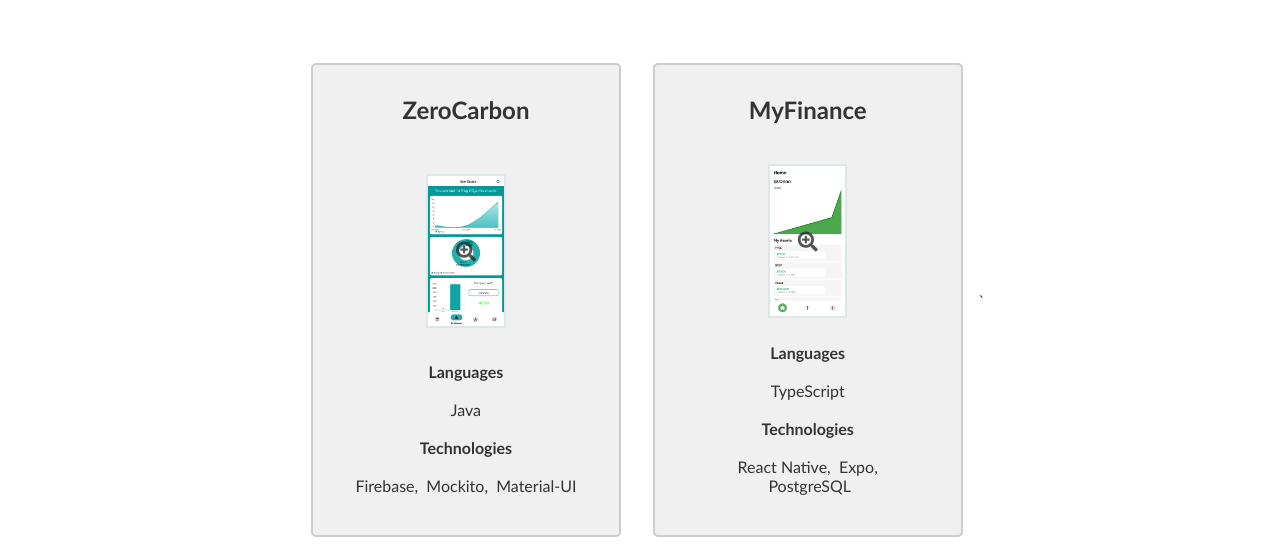
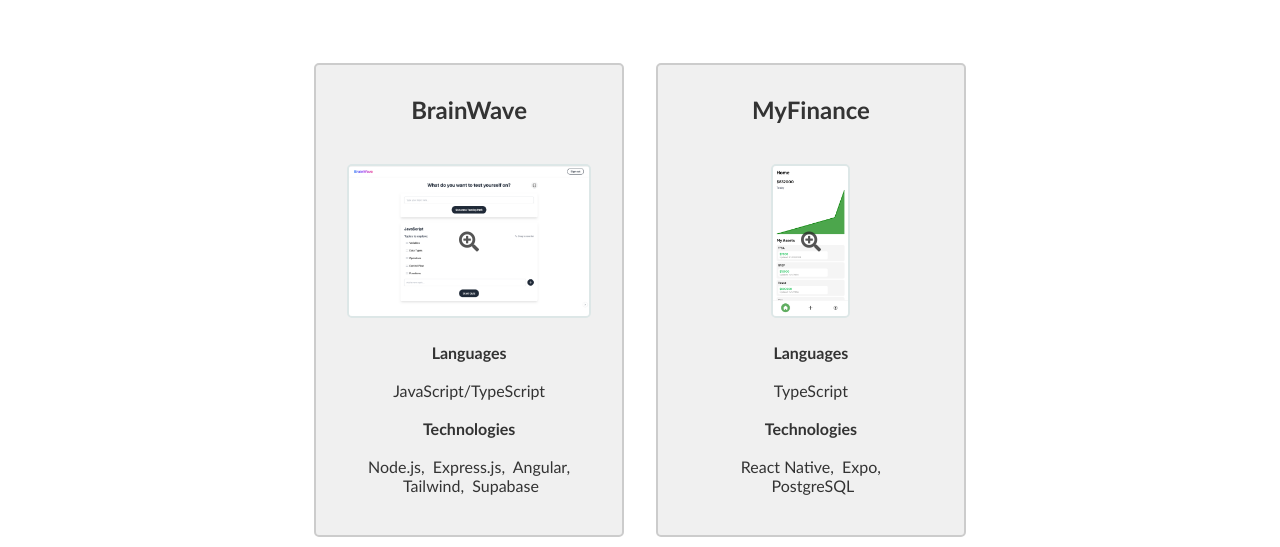
Before and after one commit to AqeebAhmad/portfolio, a plain HTML site: page projects.html in a window 1280 px wide. Shown: the part 253-800 px from the top of the page. Drawn offline with nearby package versions, Linux system fonts and the light colour scheme; files whose address does not match are found by name.

Commit message:
feat: Updated the site and made minor changes
- Added new projects.
- The current slide is now reset every time the image modal is closed.
- Minor style changes.

```diff
--- a/projects.html
+++ b/projects.html
@@ -53,12 +53,62 @@
         <!-- Content -->
         <div class="content_container">
             <div class="information_cards">
+                <h2>BrainWave</h2>
+                <div class="image-container" onclick="openModal([
+                    'brainwave/brainwave-img-2.png',
+                    'brainwave/brainwave-img-3.png',
+                    'brainwave/brainwave-img-4.png',
+                    'brainwave/brainwave-img-5.png',
+                    'brainwave/brainwave-img-6.png',
+                    'brainwave/brainwave-img-7.png',
+                    ])">
+                    <img src="res/images/brainwave/brainwave-img-2.png" alt="Image of BrainWave Web App" class="initial-image">
+                    <div class="magnifying-glass">
+                        <i class="fas fa-search-plus"></i>
+                    </div>
+                </div>
+                <p>
+                    <b>Languages</b>
+                    <br>
+                    <br>JavaScript/TypeScript
+                    <br>
+                    <br>
+                    <b>Technologies</b>
+                    <br>
+                    <br>Node.js, &nbspExpress.js, &nbspAngular, &nbspTailwind, &nbspSupabase
+                </p>
+            </div>
+            <div class="information_cards">
+                <h2>MyFinance</h2>
+                <div class="image-container" onclick="openModal([
+                    'myfinance/myfinance-img2.png',
+                    'myfinance/myfinance-img3.png',
+                    'myfinance/myfinance-img4.png',
+                    'myfinance/myfinance-img1.png'
+                    ])">
+                    <img src="res/images/myfinance/myfinance-img2.png" alt="Image of MyFinance App" class="initial-image">
+                    <div class="magnifying-glass">
+                        <i class="fas fa-search-plus"></i>
+                    </div>
+                </div>
+                <p>
+                    <b>Languages</b>
+                    <br>
+                    <br>TypeScript
+                    <br>
+                    <br>
+                    <b>Technologies</b>
+                    <br>
+                    <br>React Native, &nbspExpo, &nbspPostgreSQL
+                </p>
+            </div>
+            <div class="information_cards">
                 <h2>ZeroCarbon</h2>
                 <div class="image-container" onclick="openModal([
                     'zerocarbon/zerocarbon-img3.png',
-                    'zerocarbon/zerocarbon-img1.png',
                     'zerocarbon/zerocarbon-img2.png',
                     'zerocarbon/zerocarbon-img4.png',
+                    'zerocarbon/zerocarbon-img1.png',
                     'zerocarbon/zerocarbon-img5.png',
                     'zerocarbon/zerocarbon-img6.png'
                     ])">
@@ -75,18 +125,17 @@
                     <br>
                     <b>Technologies</b>
                     <br>
-                    <br>Firebase, &nbspMockito, &nbspMaterial-UI
+                    <br>Firebase, &nbspMaterial-UI
                 </p>
             </div>
             <div class="information_cards">
-                <h2>MyFinance</h2>
+                <h2>Linux System Monitoring Tool</h2>
                 <div class="image-container" onclick="openModal([
-                    'myfinance/myfinance-img2.png',
-                    'myfinance/myfinance-img1.png',
-                    'myfinance/myfinance-img3.png',
-                    'myfinance/myfinance-img4.png'
+                    'system-monitoring-tool/system-monitoring-tool-img-1.png',
+                    'system-monitoring-tool/system-monitoring-tool-img-2.png',
+                    'system-monitoring-tool/system-monitoring-tool-img-3.png',
                     ])">
-                    <img src="res/images/myfinance/myfinance-img2.png" alt="Image of MyFinance App" class="initial-image">
+                    <img src="res/images/system-monitoring-tool/system-monitoring-tool-img-1.png" alt="Image of Linux System Monitoring Tool" class="initial-image">
                     <div class="magnifying-glass">
                         <i class="fas fa-search-plus"></i>
                     </div>
@@ -94,14 +143,14 @@
                 <p>
                     <b>Languages</b>
                     <br>
-                    <br>TypeScript
+                    <br>C
                     <br>
                     <br>
                     <b>Technologies</b>
                     <br>
-                    <br>React Native, &nbspExpo, &nbspPostgreSQL
+                    <br>Make
                 </p>
-            </div>`
+            </div>
             <div class="information_cards">
                 <h2>Item Tracker</h2>
                 <div class="image-container" onclick="openModal([
--- a/scripts/projects.js
+++ b/scripts/projects.js
@@ -8,7 +8,7 @@
     // Clear the current slides
     modalSlides.innerHTML = '';
 
-    // Create new slides for the selected project
+    // Add new slides
     images.forEach(img => {
         const slide = document.createElement("div");
         slide.classList.add("slides");
@@ -24,6 +24,7 @@
 function closeModal() {
     const modal = document.getElementById("imageModal");
     modal.style.display = "none";
+    slideIndex = 0;
 }
 
 // Navigate between slides
--- a/styles/index.css
+++ b/styles/index.css
@@ -97,7 +97,7 @@
         padding: 5%;
     }
 
-    .information_cards {
+.information_cards {
         width: 70%;
     }
 }
--- a/styles/projects.css
+++ b/styles/projects.css
@@ -66,6 +66,7 @@
     border: 2px solid  rgb(221, 231, 231);
     max-width: 100%;
     height: 150px;
+    border-radius: 5px;
 }
 
 @media screen and (max-width: 1100px) {
```
Also changed, not shown: res/images/brainwave/brainwave-img-1.png (added), res/images/brainwave/brainwave-img-2.png (added), res/images/brainwave/brainwave-img-3.png (added), res/images/brainwave/brainwave-img-4.png (added), res/images/brainwave/brainwave-img-5.png (added), res/images/brainwave/brainwave-img-6.png (added), res/images/brainwave/brainwave-img-7.png (added), res/images/system-monitoring-tool/system-monitoring-tool-img-1.png (added), res/images/system-monitoring-tool/system-monitoring-tool-img-2.png (added), res/images/system-monitoring-tool/system-monitoring-tool-img-3.png (added).
